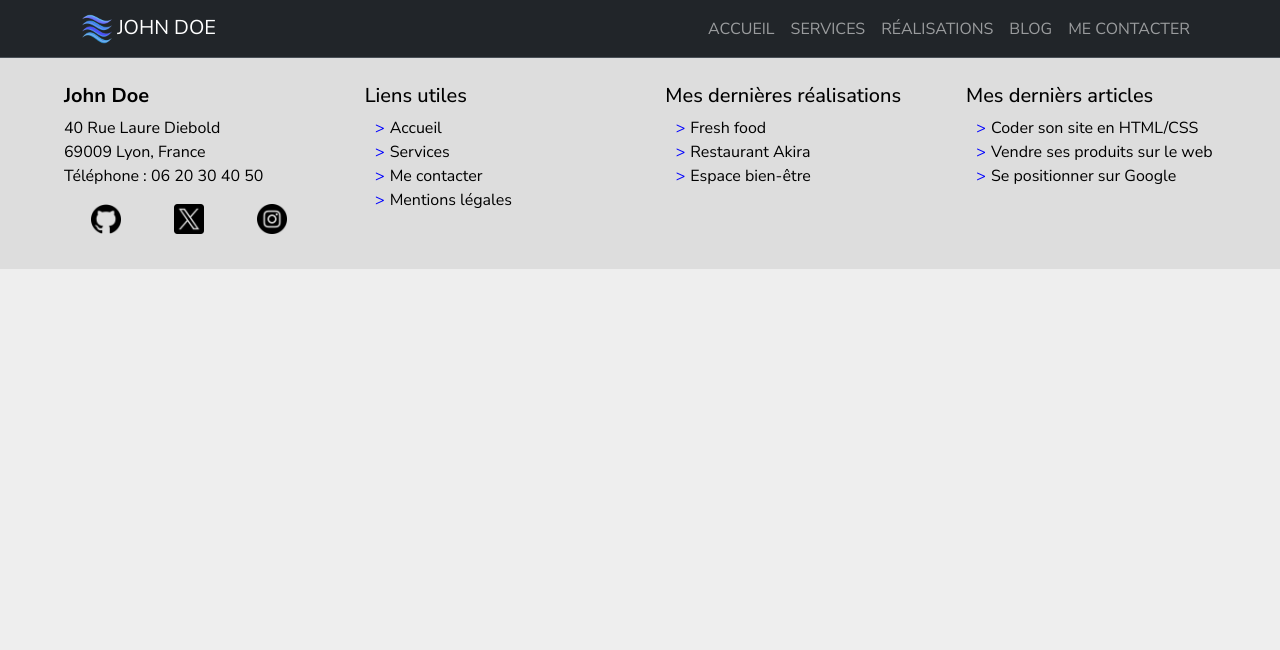
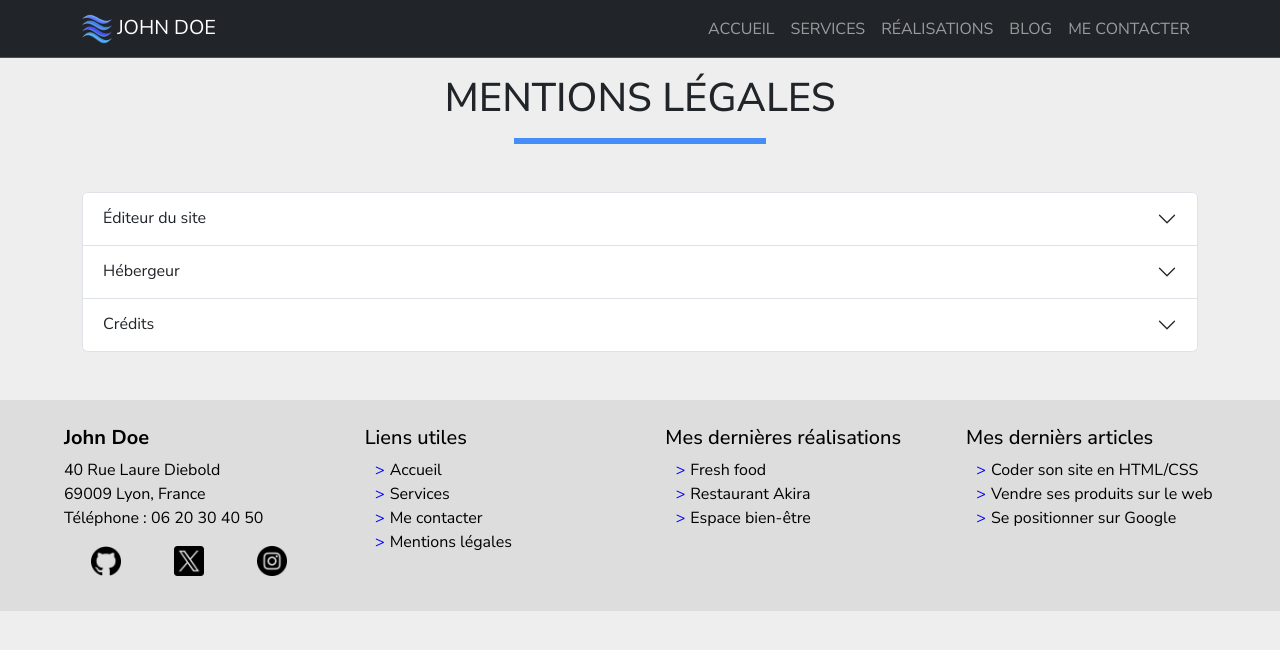
Before and after one commit to Olbor-dev/cv-john-doe, a React (Create React App) app: page /mentions in a window 1280 px wide. Shown: the top 650 px of the page. Built offline with nearby package versions, Linux system fonts and the light colour scheme.

Commit message:
maj Mentions

```diff
--- a/package.json
+++ b/package.json
@@ -6,6 +6,7 @@
     "cra-template": "1.2.0",
     "react": "^19.0.0",
     "react-dom": "^19.0.0",
+    "react-helmet": "^6.1.0",
     "react-router": "^7.1.3",
     "react-scripts": "5.0.1",
     "web-vitals": "^4.2.4"
--- a/src/App.js
+++ b/src/App.js
@@ -26,6 +26,7 @@ import Services from "./pages/Services";
 import Realisations from "./pages/Realisations";
 import Blog from "./pages/Blog";
 import Contact from "./pages/Contact";
+import Mentions from "./pages/Mentions";
 
 
 const App = () => {
@@ -38,6 +39,7 @@ const App = () => {
         <Route path="/realisations" element={<Realisations />} />
         <Route path="/blog" element={<Blog />} />
         <Route path="/contact" element={<Contact />} />
+        <Route path="/mentions" element={<Mentions />} />
       </Routes>
       <Footer />
     </div>
--- a/src/components/Header.jsx
+++ b/src/components/Header.jsx
@@ -6,7 +6,7 @@ const Header = () => {
     <header>
         <nav class="navbar navbar-expand-lg bg-dark border-bottom border-body text-uppercase" data-bs-theme="dark">
             <div class="container">
-                <a class="navbar-brand text-white" href="#/Page-top">
+                <a class="navbar-brand text-white" href="/accueil">
                     <img src="/apple-touch-icon.png" alt="Logo" width="30" height="30" class="d-inline-block align-text-top" />
                     <span> John Doe</span>
                 </a>
--- a/src/pages/Mentions.jsx
+++ b/src/pages/Mentions.jsx
@@ -1,8 +1,66 @@
-import React from 'react'
+import React from 'react';
+import { Helmet } from 'react-helmet';
 
 const Mentions = () => {
   return (
-    <div>Mentions</div>
+    <div>
+        <Helmet>
+            <meta name="robots" content="noindex" />
+        </Helmet>
+
+        <main>
+            <div class="container-fluid pb-4">
+                <h1 class="text-center text-uppercase mt-3">Mentions légales</h1>
+                <hr class="border border-primary border-3 opacity-75 mx-auto mb-4" width="20%" />
+            </div>
+            <div class="container mb-5">
+            <div class="accordion" id="accordionFlushExample">
+                <div class="accordion-item">
+                    <h2 class="accordion-header">
+                        <button class="accordion-button collapsed" type="button" data-bs-toggle="collapse" data-bs-target="#flush-collapseOne" aria-expanded="false" aria-controls="flush-collapseOne">
+                            Éditeur du site
+                        </button>
+                    </h2>
+                    <div id="flush-collapseOne" class="accordion-collapse collapse" data-bs-parent="#accordionFlushExample">
+                        <div class="accordion-body">
+                            <h5>Olivier Bordage</h5>
+                            <p>24 rue Jules Ferry<br></br>82700 Montech</p>
+                            <p>06 00 00 00 00</p>
+                            <a href="mailto:olbor.dev@gmail.com">olbor.dev@gmail.com</a>
+                        </div>
+                    </div>
+                </div>
+                <div class="accordion-item">
+                    <h2 class="accordion-header">
+                        <button class="accordion-button collapsed" type="button" data-bs-toggle="collapse" data-bs-target="#flush-collapseTwo" aria-expanded="false" aria-controls="flush-collapseTwo">
+                            Hébergeur
+                        </button>
+                    </h2>
+                    <div id="flush-collapseTwo" class="accordion-collapse collapse" data-bs-parent="#accordionFlushExample">
+                        <div class="accordion-body">
+                            <h5>alwaysdata</h5>
+                            <a href="https://alwaaysdata.com" target="_blank" rel="noreferrer">https://alwaysdata.com</a>
+                        </div>
+                    </div>
+                </div>
+                <div class="accordion-item">
+                    <h2 class="accordion-header">
+                        <button class="accordion-button collapsed" type="button" data-bs-toggle="collapse" data-bs-target="#flush-collapseThree" aria-expanded="false" aria-controls="flush-collapseThree">
+                            Crédits
+                        </button>
+                    </h2>
+                    <div id="flush-collapseThree" class="accordion-collapse collapse" data-bs-parent="#accordionFlushExample">
+                        <div class="accordion-body">
+                            <p>Site développé par Olivier Bordage, étudiant du CEF.</p>
+                            <p>Les images libres de droits sont issue de <a href="https://pixabay.com" target="_blank" rel="noreferrer">Pixabay</a>.</p>
+                            <p>Les iconnes libres de droit sont issue de <a href="https://flaticon.com" target="_blank" rel="noreferrer">Flaticon</a>.</p>
+                        </div>
+                    </div>
+                </div>
+            </div>
+            </div>
+        </main>
+    </div>
   )
 }
 
```
Also changed, not shown: 1 other file (tests, documents, lock files or other folders).
